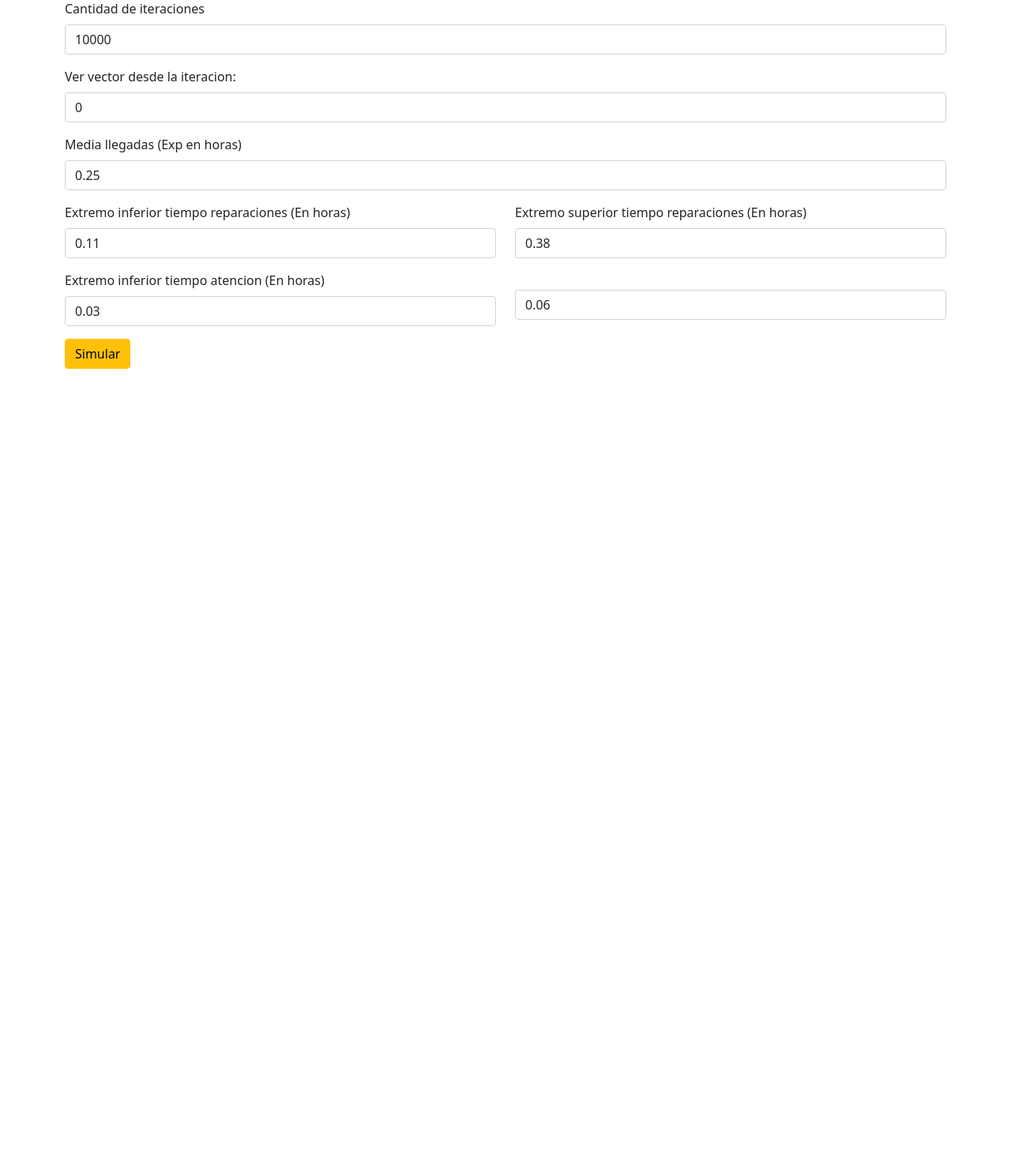
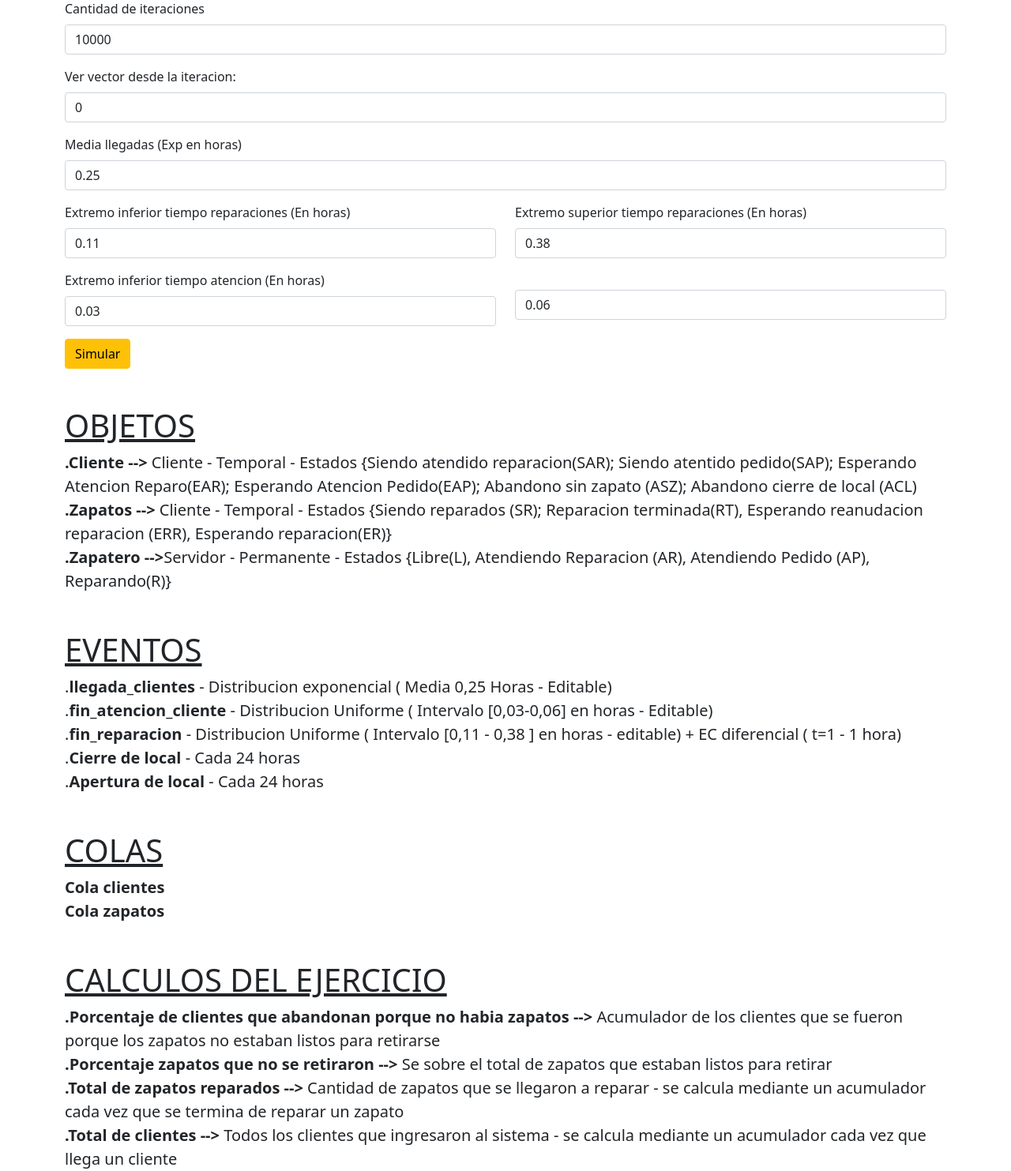
Before and after one commit to tomassator/TP7-SIM-, a Django app: page /inicio in a window 1280 px wide. Shown: the part 57-1540 px from the top of the page at 79% size. Before the commit the page ends 524 px from the top, so only its background shows below. Run offline with Django 3.2, Linux system fonts and the light colour scheme; some libraries are stand-ins or nearby versions.

Commit message:
- TERMINADO V1

```diff
--- a/TP7/tp7app/clases/variables.py
+++ b/TP7/tp7app/clases/variables.py
@@ -10,8 +10,8 @@ reparando = "R"
 
 siendo_at_pedido = "SAP"
 siendo_at_retiro = "SAR"
-esperando_retiro = "EPR"
-esperando_pedido = "EPP"
+esperando_retiro = "EAR" #Se cambio EPR POR EAR
+esperando_pedido = "EAP" #SE CAMBIO EPP POR EAP    EA-> Esperando atencion
 abandono_sin_zapato = "ASZ"
 abandono_cierre_local = "ACL"
 
@@ -19,7 +19,7 @@ abandono_cierre_local = "ACL"
 #Estados Zapatos
 
 siendo_reparados = "SR"
-reparados = "RL"  #Reparacion Lista
+reparados = "RT"  #Reparacion terminada
 esperando_reanudacion_reparacion = "ERR"
 esperando_reparo = "ER"
 
--- a/TP7/tp7app/templates/inicio.html
+++ b/TP7/tp7app/templates/inicio.html
@@ -19,45 +19,45 @@
             <div class="row">
                 <div class="col mb-3">
                     <label for="cantIteraciones" class="form-label">Cantidad de iteraciones</label>
-                    <input type="number" min="0" class="form-control" id="cantIteraciones" name="cantIteraciones" value="10000">
+                    <input type="number" min="0" step="1" class="form-control" id="cantIteraciones" name="cantIteraciones" value="10000">
                 </div>
             </div>
 
             <div class="row">
                 <div class="col mb-3">
                     <label for="desde" class="form-label">Ver vector desde la iteracion: </label>
-                    <input type="number" class="form-control" id="desde" name="desde" value="0">
+                    <input type="number" min="0" step="1" class="form-control" id="desde" name="desde" value="0">
                 </div>
             </div>
 
             <div class="row">
                 <div class="col mb-3">
                     <label for="mediaLlegadas" class="form-label"> Media llegadas (Exp en horas)</label>
-                    <input type="number" class="form-control" id="mediaLlegadas" name="mediaLlegadas" value="0.25">
+                    <input type="number" min="0" step="0.0001" class="form-control" id="mediaLlegadas" name="mediaLlegadas" value="0.25">
                 </div>
             </div>
 
             <div class="row">
                 <div class="col mb-3">
                     <label for="reparacionInferior" class="form-label">Extremo inferior tiempo reparaciones (En horas)</label>
-                    <input type="number" class="form-control" id="reparacionInferior" name="reparacionInferior" value="0.11">
+                    <input type="number" min="0" step="0.0001" class="form-control" id="reparacionInferior" name="reparacionInferior" value="0.11">
                 </div>
 
                 <div class="col mb-3">
                     <label for="reparacionSuperior" class="form-label"> Extremo superior tiempo reparaciones (En horas)</label>
-                    <input type="number" class="form-control" id="reparacionSuperior" name="reparacionSuperior" value="0.38">
+                    <input type="number" min="0" step="0.0001" class="form-control" id="reparacionSuperior" name="reparacionSuperior" value="0.38">
                 </div>
             </div>
 
             <div class="row">
                 <div class="col mb-3">
                     <label for="atencionInferior" class="form-label"> Extremo inferior tiempo atencion (En horas)</label>
-                    <input type="number" class="form-control" id="atencionInferior" name="atencionInferior" value="0.03">
+                    <input type="number" min="0" step="0.0001" class="form-control" id="atencionInferior" name="atencionInferior" value="0.03">
                 </div>
 
                 <div class="col mb-3">
                     <label for="atencionSuperior" class="form-label"> </label>
-                    <input type="number" class="form-control" id="atencionSuperior" name="atencionSuperior" value="0.06">
+                    <input type="number" min="0" step="0.0001" class="form-control" id="atencionSuperior" name="atencionSuperior" value="0.06">
                 </div>
             </div>
             <div class="row">
@@ -68,5 +68,50 @@
         </form>
     </div>
 
+
+
+    <div class="container mt-5">
+        <div class="row">
+            <div class="col">
+
+                <h1 style="text-decoration: underline">OBJETOS</h1>
+
+                <span style="font-size: 20px"> <b>.Cliente --></b>  Cliente - Temporal - Estados {Siendo atendido reparacion(SAR); Siendo atentido pedido(SAP); Esperando Atencion Reparo(EAR); Esperando Atencion Pedido(EAP); Abandono sin zapato (ASZ); Abandono cierre de local (ACL)</span><br>
+                <span style="font-size: 20px"> <b>.Zapatos --></b> Cliente - Temporal - Estados {Siendo reparados (SR); Reparacion terminada(RT), Esperando reanudacion reparacion (ERR), Esperando reparacion(ER)}</span><br>
+                <span style="font-size: 20px"> <b>.Zapatero --></b>Servidor - Permanente - Estados {Libre(L), Atendiendo Reparacion (AR), Atendiendo Pedido (AP), Reparando(R)}</span><br>
+
+            </div>
+        </div>
+        <div class="row mt-5">
+            <div class="col">
+
+                <h1 style="text-decoration: underline"> EVENTOS</h1>
+                <span style="font-size: 20px"> .<b>llegada_clientes</b> - Distribucion exponencial ( Media 0,25 Horas - Editable)</span><br>
+                <span style="font-size: 20px"> .<b>fin_atencion_cliente</b> - Distribucion Uniforme ( Intervalo [0,03-0,06] en horas - Editable)</span><br>
+                <span style="font-size: 20px"> .<b>fin_reparacion</b> - Distribucion Uniforme  ( Intervalo [0,11 - 0,38 ] en horas - editable) + EC diferencial ( t=1 - 1 hora)</span><br>
+                <span style="font-size: 20px"> .<b>Cierre de local</b> - Cada 24 horas</span><br>
+                <span style="font-size: 20px"> .<b>Apertura de local</b> - Cada 24 horas</span><br>
+            </div>
+        </div>
+
+        <div class="row mt-5">
+            <div class="col">
+                <h1 style="text-decoration: underline"> COLAS</h1>
+                <span style="font-size: 20px"><b> Cola clientes</b></span><br>
+                <span style="font-size: 20px"> <b>Cola zapatos</b></span><br>
+            </div>
+        </div>
+
+        <div class="row mt-5">
+            <div class="col">
+                <h1 style="text-decoration: underline"> CALCULOS DEL EJERCICIO</h1>
+                <span style="font-size: 20px">  <b>.Porcentaje de clientes que abandonan porque no habia zapatos  --> </b>Acumulador de los clientes que se fueron porque los zapatos no estaban listos para retirarse</span><br>
+                <span style="font-size: 20px">  <b>.Porcentaje zapatos que no se retiraron --> </b>Se sobre el total de zapatos que estaban listos para retirar</span><br>
+                <span style="font-size: 20px">  <b>.Total de zapatos reparados --> </b>Cantidad de zapatos que se llegaron a reparar - se calcula mediante un acumulador cada vez que se termina de reparar un zapato</span><br>
+                <span style="font-size: 20px">  <b>.Total de clientes --> </b>Todos los clientes que ingresaron al sistema - se calcula mediante un acumulador cada vez que llega un cliente</span><br>
+            </div>
+        </div>
+    </div>
+
 </body>
 </html>
```
